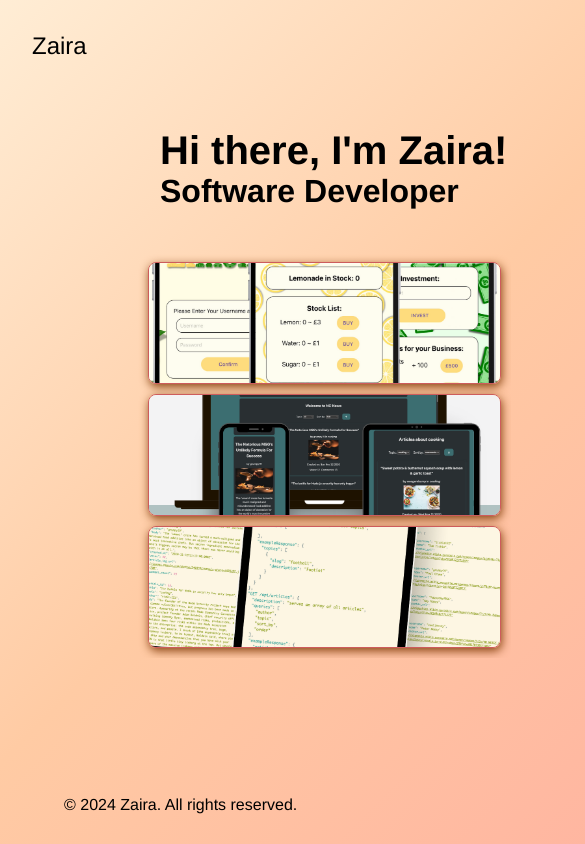
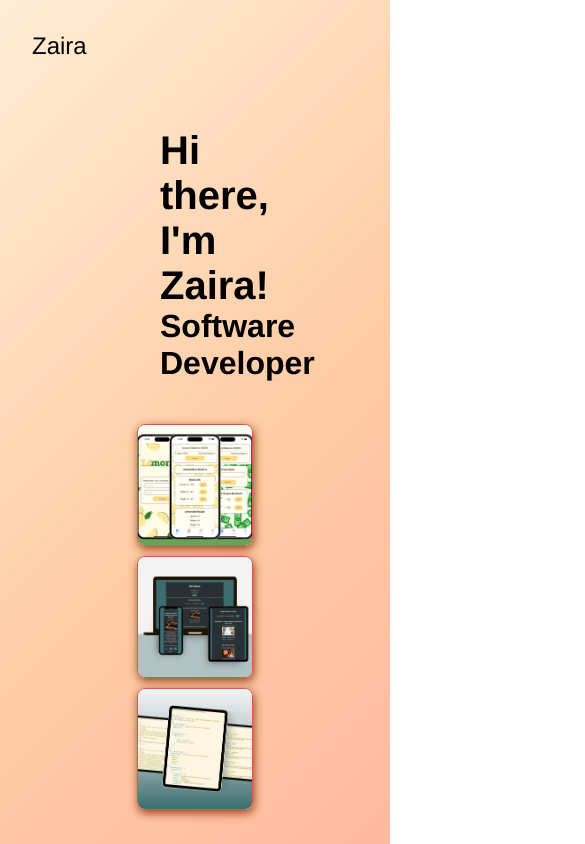
Before and after one commit to zairacodes/portfolio, a React (Vite) app: page / in a window 390 px wide. Shown: the top 844 px of the page, 585 px wide, since content can reach past the window. Built offline with nearby package versions, Linux system fonts and the light colour scheme.

Commit message:
Fix responsiveness issue in Projects.css

```diff
--- a/src/components/Homepage/Main/Projects/Projects.css
+++ b/src/components/Homepage/Main/Projects/Projects.css
@@ -1,8 +1,3 @@
-body {
-    display: grid;
-    place-items: center;
-}
-
 .projects-container {
     display: flex;
     justify-content: center;
@@ -82,16 +77,14 @@ body {
     .projects-container {
         flex-direction: column;
         place-items: center;
-        overflow-x: auto;
         gap: 10px;
         padding: 10px;
         height: auto;
     }
 
     .projectcard-container {
-        width: 90vw;
-        max-width: 400px;
-        height: 200px;
+        display: flex;
+        width: 100%;
         box-shadow: 1px 3px 10px #8B4513;
         transition: all 0.5s ease-in-out;
     }
--- a/src/components/Homepage/Main/Projects/Projects.jsx
+++ b/src/components/Homepage/Main/Projects/Projects.jsx
@@ -5,7 +5,7 @@ import "./Projects.css";
 
 function Projects() {
   return (
-    <section className="projects-container">
+    <section>
       <div>
         <ProjectCard projects={projectsData} />
       </div>
```
